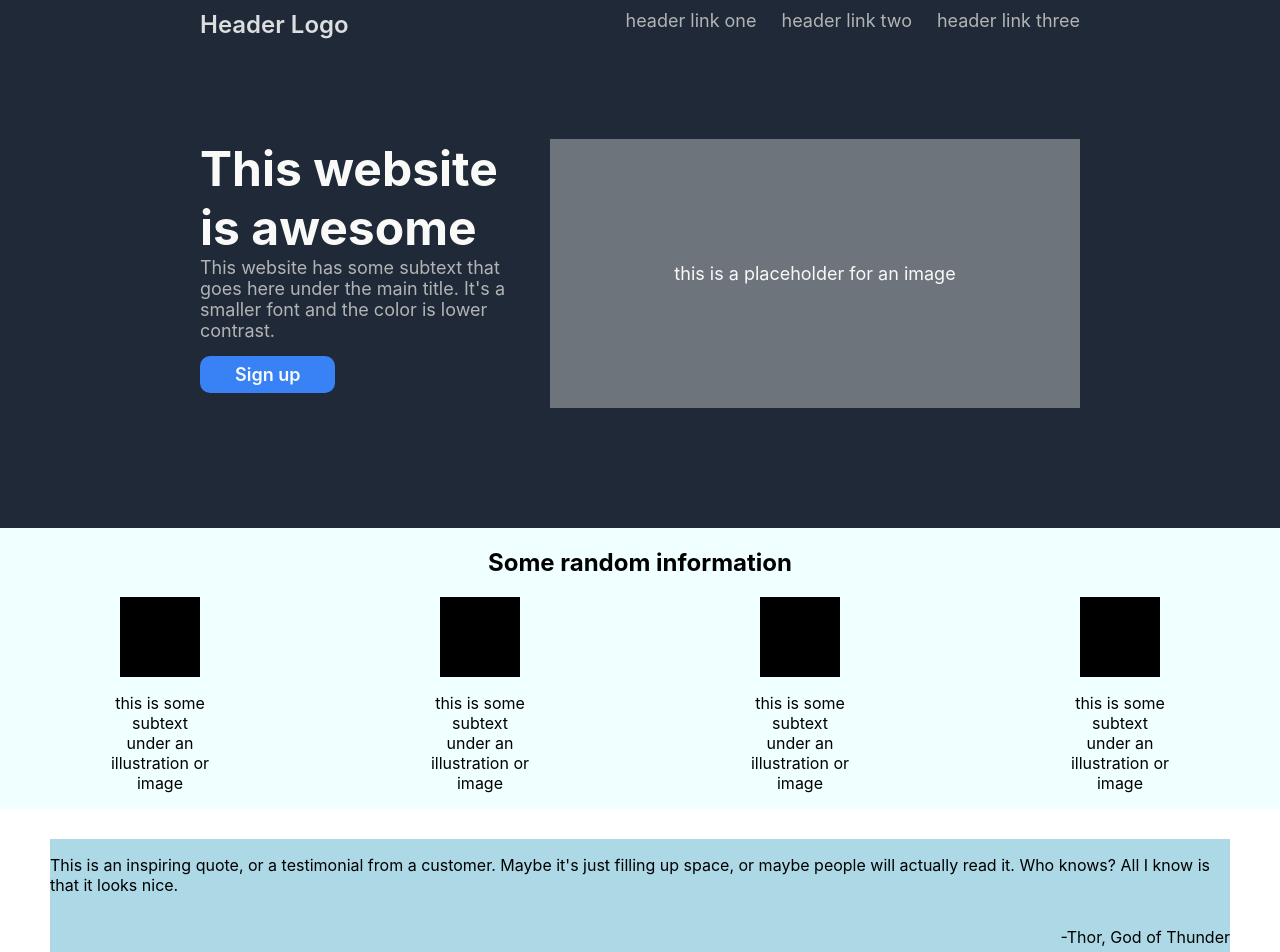
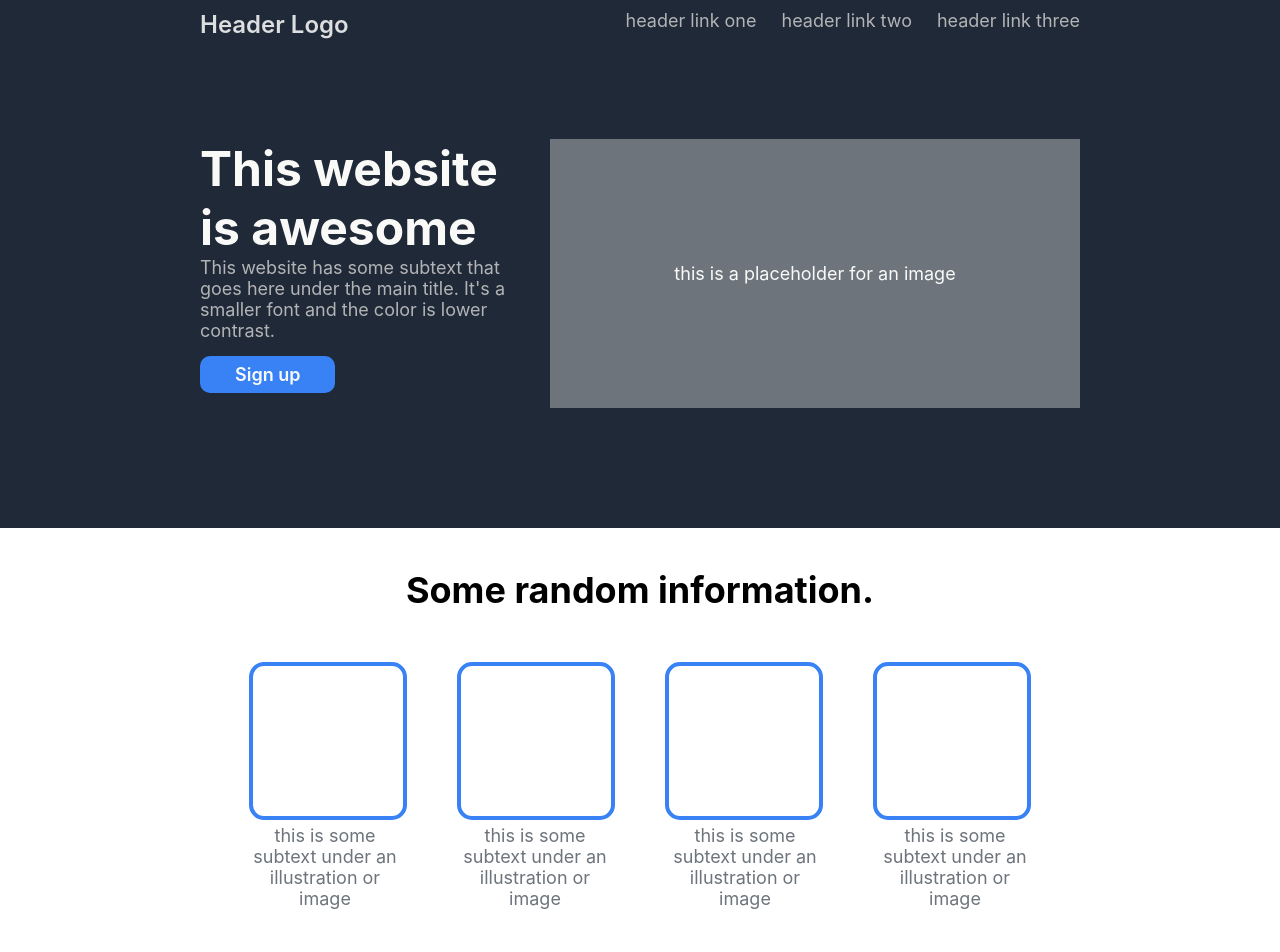
Before and after one commit to AlexAFranklin/odin-landing-page, a plain HTML site: page index.html in a window 1280 px wide. Shown: the top 952 px of the page. Drawn offline with Linux system fonts and the light colour scheme.

Commit message:
Change flexbox in style.css information section edit index.html

```diff
--- a/index.html
+++ b/index.html
@@ -29,26 +29,21 @@
     </div>
 
     <div class="information">
-        <h2>Some random information</h2>
-        <div class="information-items">
-            <div class="info-item">
+        <h2>Some random information.</h2>
+        <div class="info-box">
             <div class="box"></div>
-            <p class="info-text">this is some subtext under an illustration or image</p>
-            </div>
-            <div class="info-item">
             <div class="box"></div>
-            <p class="info-text">this is some subtext under an illustration or image</p>
-            </div>
-            <div class="info-item">
             <div class="box"></div>
-            <p class="info-text">this is some subtext under an illustration or image</p>
-            </div>
-            <div class="info-item">
             <div class="box"></div>
-            <p class="info-text">this is some subtext under an illustration or image</p>
-            </div>
+        </div>
+        <div class="info-text">
+            <p class="text">this is some subtext under an illustration or image</p>
+            <p class="text">this is some subtext under an illustration or image</p>
+            <p class="text">this is some subtext under an illustration or image</p>
+            <p class="text">this is some subtext under an illustration or image</p>
+        </div>
 
-        </div>
+
     </div>
 
     <div class="quote-box">
--- a/style.css
+++ b/style.css
@@ -32,6 +32,7 @@ a, .hero-sub-text {
 
 a:visited {
     color: #e5e7eb;
+    text-decoration: none;
 }
 
 .links {
@@ -81,35 +82,44 @@ button {
 
 
 
+
+
+
+
 .information {
-    background-color: azure;
     display: flex;
     flex-direction: column;
+    padding: 10px 150px 70px;
 }
 h2 {
     text-align: center;
+    font-size: 36px;
+    margin-bottom: 50px;
+    font-weight: 700;
+
 }
-.information-items {
+.info-box, .info-text {
     display: flex;
-    justify-content: space-around;
+    justify-content: center;
+    gap: 50px;
 }
 
-.info-item {
-    display: flex;
-    flex-direction: column;
-    align-items: center;
-    width: 100px;
 
-}
 
-.info-text {
+.text {
     text-align: center;
+    width: 160px;
+    color: rgb(110, 116, 124);
+    font-size: 18px;
+    margin-top: 5px;
 }
 
 .box {
-    height: 80px;
-    width: 80px;
-    background-color: black;
+    height: 150px;
+    width: 150px;
+    border: 4px solid #3882f6;
+    border-radius: 15px;
+
 }
 
 .quote-box {
```
